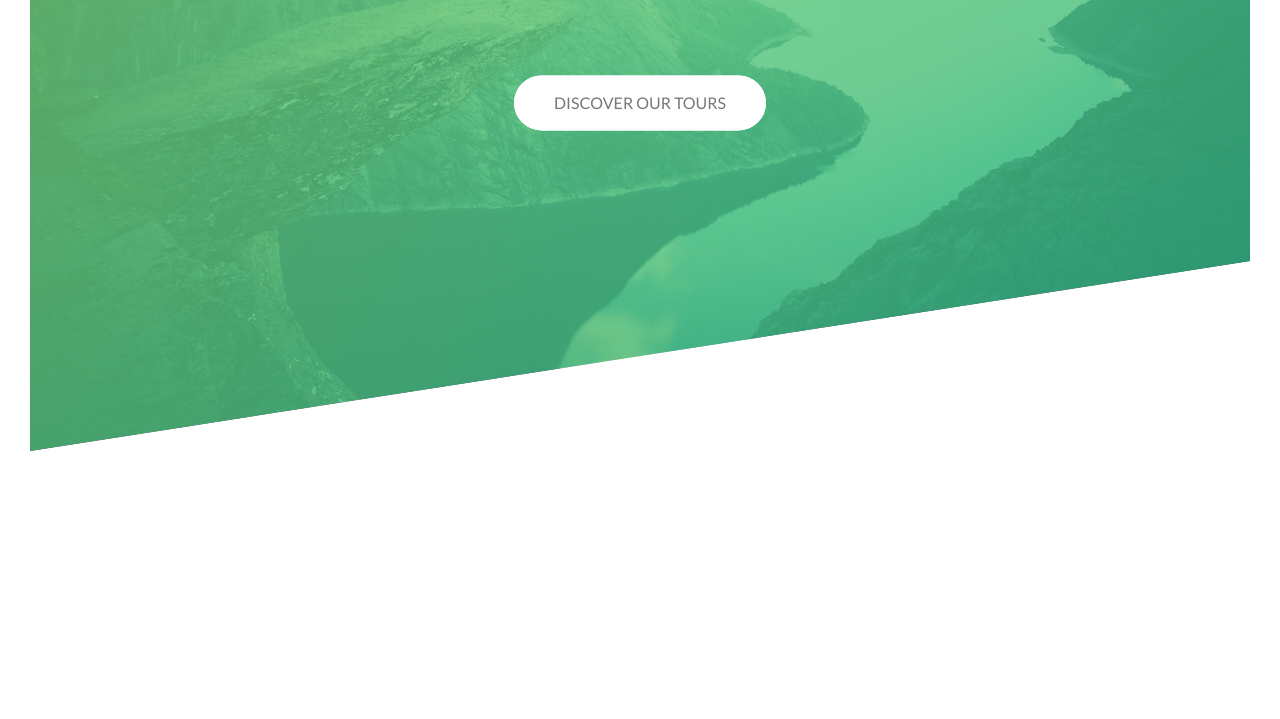
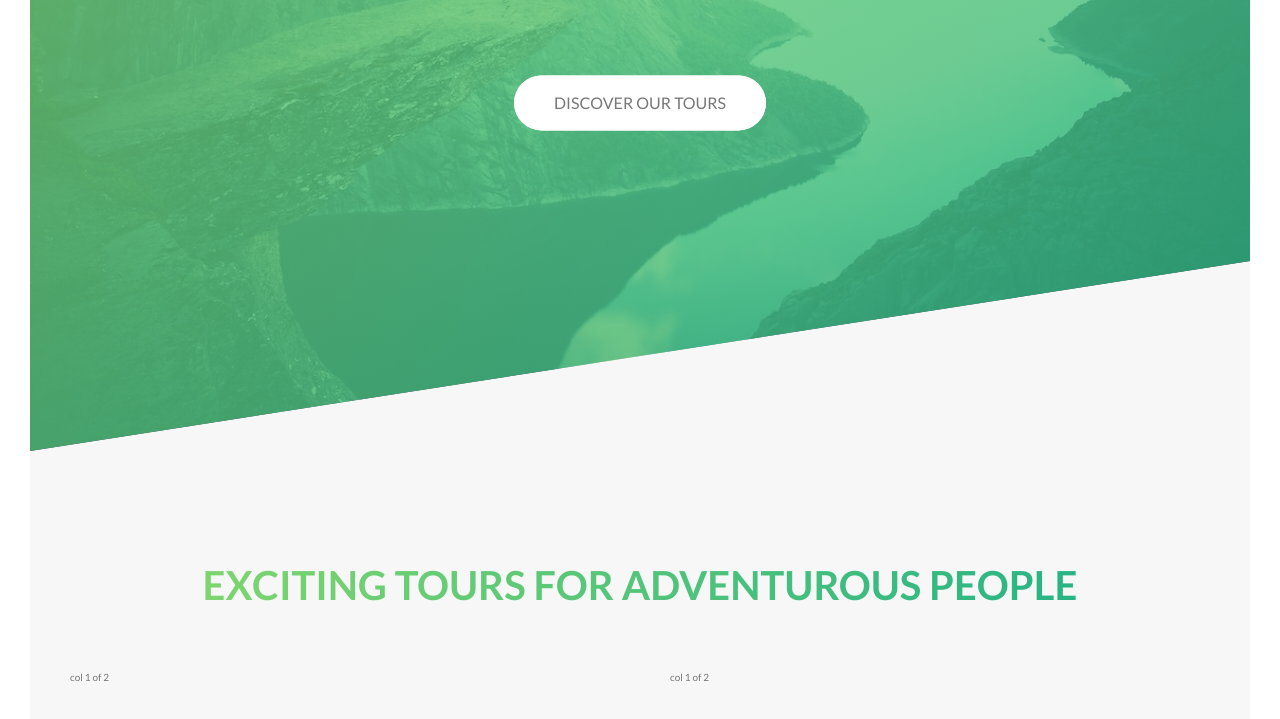
Before and after one commit to KCblama19/Advanced-CSS-and-Sass--Natours-Practice, a website: page index.html in a window 1280 px wide. Shown: the part 339-1058 px from the top of the page. Before the commit the page ends 820 px from the top, so only its background shows below. Drawn offline with Linux system fonts and the light colour scheme.

Commit message:
add about section

```diff
--- a/index.html
+++ b/index.html
@@ -29,8 +29,15 @@
             </div>
         </div>
     </header>
-<!--
-    <section class="grid-test">
+
+    <main>
+        <section class="about-section">
+            <div class="u-center-text u-margin-bottom">
+                <h2 class="heading-secondary">
+                    Exciting tours for adventurous people
+                </h2>
+            </div>
+
             <div class="row">
                 <div class="col-1-of-2">
                     col 1 of 2
@@ -39,6 +46,11 @@
                     col 1 of 2
                 </div>
             </div>
+        </section>
+    </main>
+<!--
+    <section class="grid-test">
+
 
         <div class="row">
 
--- a/sass/base/_typography.scss
+++ b/sass/base/_typography.scss
@@ -34,3 +34,20 @@ body {
 
     }
 }
+
+.heading-secondary {
+    font-size: 4rem;
+    text-transform: uppercase;
+    background-image: linear-gradient(to right, $primary-color-light, $primary-color-dark);
+    -webkit-background-clip: text;
+    background-clip: text;
+    color: transparent;
+    display: inline-block;
+
+    transition: all .2s;
+
+    &:hover {
+        transform: skewX(15deg) skewY(2deg);
+    }
+
+}
--- a/sass/base/_utilities.scss
+++ b/sass/base/_utilities.scss
@@ -0,0 +1,2 @@
+.u-center-text {text-align: center;}
+.u-margin-bottom {margin-bottom: 5rem;}
--- /dev/null
+++ b/sass/layout/_about-section.scss
@@ -0,0 +1,5 @@
+.about-section {
+    margin-top: -25vh;
+    padding: 30rem 0;
+    background-color: #f7f7f7;
+}
--- a/sass/layout/_grid.scss
+++ b/sass/layout/_grid.scss
@@ -1,6 +1,6 @@
 .row {
     max-width: 114rem;
-    background-color: #eee;
+    // background-color: #eee;
     margin-inline: auto;
 
 
@@ -11,7 +11,7 @@
     @include clearfix;
 
     [class^=col-] {
-        background-color: orangered;
+        // background-color: orangered;
         float: left;
 
         &:not(:last-child) {
@@ -19,11 +19,11 @@
         }
     }
 
-/*   .col-1-of-2 {
+   .col-1-of-2 {
         width: calc((100% - #{$gutter-horizontal}) / 2);
     }
 
-   .col-1-of-3 {
+/* .col-1-of-3 {
         width: calc((100% - 2 * #{$gutter-horizontal}) / 3);
     }
 
--- a/sass/main.scss
+++ b/sass/main.scss
@@ -2,14 +2,15 @@
 @import "abstracts/mixins";
 @import "abstracts/variables";
 
+@import "base/base";
 @import "base/animations";
-@import "base/base";
 @import "base/typography";
 @import "base/utilities";
 
 @import "components/button";
 
 @import "layout/header";
+@import "layout/about-section";
 @import "layout/grid";
 
 @import "pages/home.scss";
```
Also changed, not shown: css/style.css. Lines whose indentation alone changed are shown as unchanged.
